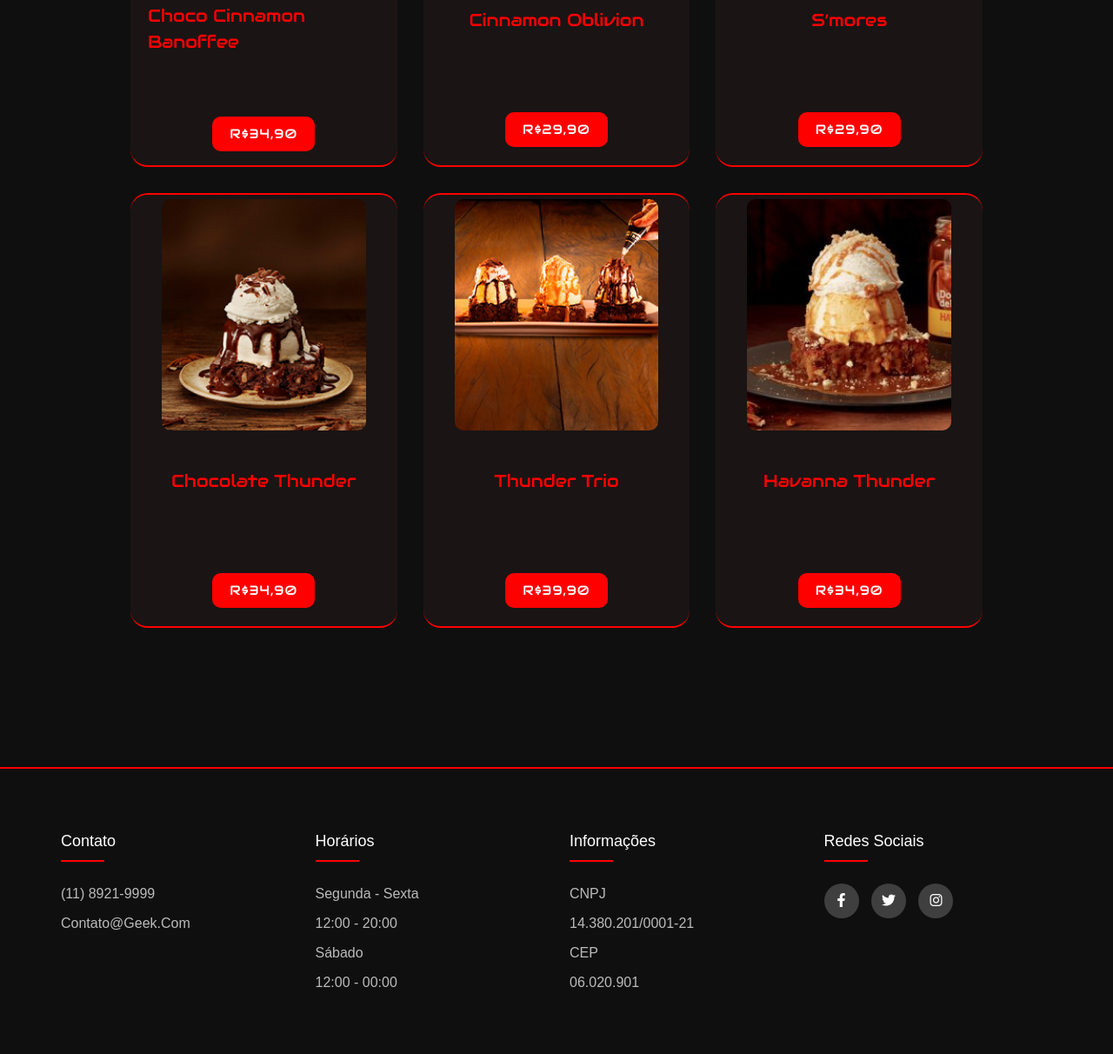
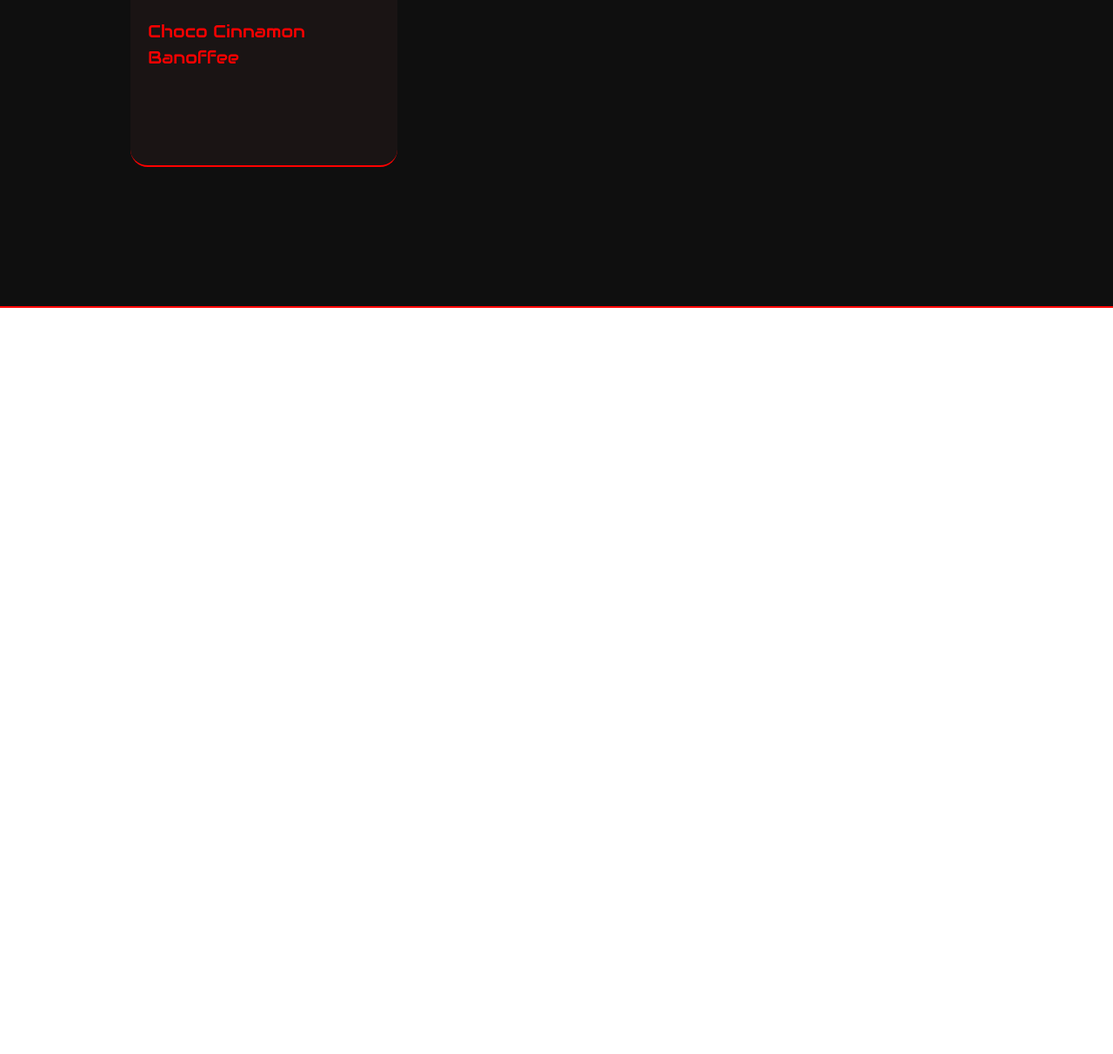
Before and after one commit to pedrobicas/Geek-Steak, a plain HTML site: page sobremesas.html in a window 1280 px wide. Shown: the part 662-1874 px from the top of the page at 87% size. After the commit the page ends 1016 px from the top, so only its background shows below. Drawn offline with Linux system fonts and the light colour scheme.

Commit message:
Update sobremesas.html

```diff
--- a/sobremesas.html
+++ b/sobremesas.html
@@ -29,7 +29,7 @@
                 <ul class="tes">
                     <li><a href="https://matheusalvarez.github.io/Geek-Steak/">Home</a></li>
                     <li><a href="index.html">Cardápio</a></li>
-                    <li><a href="#">Receitas</a></li>
+                    <li><a href="https://lusques.github.io/geekSteak-Recipe/">Receitas</a></li>
                     <li><a href="https://vinicius-souza-araujo.github.io/Geek-Steak/">Unidades</a></li>
                     <li><a href="https://rafaellrossi.github.io/contato/">Contato</a></li>
                 </ul>
@@ -51,106 +51,4 @@
                         <a class="img" href="#"><img src="img/Banoffee.png" alt="Picanha" /></a>
                         <div class="conteudo-card">
                             <a class="title" href="">Choco Cinnamon Banoffee</a>
-                            <p>Base crocante de biscoito Thunder, doce de leite, brigadeiro com canela e finalizado com rodelas de banana, chantilly e canela.</p>
-                            <a href="#" class="btn-flip" data-back="Comprar" data-front="R$34,90"></a>
-                        </div>
-                    </div>
-                    <div class="card-item">
-                        <a class="img" href="#"><img src="img/Cinnamon-Oblivion.jpg" alt="Shoulder" /></a>
-                        <div class="conteudo-card">
-                            <a class="title" href="#">Cinnamon Oblivion</a>
-                            <p>A sobremesa que nossos waiters adoram explicar. Contém nozes ou derivado de nozes.</p>
-                            <a href="#" class="btn-flip" data-back="Comprar" data-front="R$29,90"></a>
-                        </div>
-                    </div>
-                    <div class="card-item">
-                        <a class="img" href="#"><img src="img/Smores-1.png" alt="Chorizo" /></a>
-                        <div class="conteudo-card">
-                            <a class="title" href="#">S’mores</a>
-                            <p>Uma sobremesa quente, que combina cookies com gotas de chocolate, uma surpreendente pasta cremosa de Kit Kat, marshmallow gratinado, nossa calda de chocolate e pedaços de Kit Kat para finalizar.</p>
-                            <a href="#" class="btn-flip" data-back="Comprar" data-front="R$29,90"></a>
-                        </div>
-                    </div>
-                    <div class="card-item">
-                        <a class="img" href="#"><img src="img/Chocolate-Thunder-From-Down-Under.png" alt="Cordeiro" /></a>
-                        <div class="conteudo-card">
-                            <a class="title" href="#">Chocolate Thunder </a>
-                            <p>Nosso brownie exclusivo e quentinho com sorvete de baunilha e deliciosa calda de chocolate preparada diariamente no Outback. Finalizado com chantilly e raspas de chocolate. *Contém nozes ou derivado de nozes.</p>
-                            <a href="#" class="btn-flip" data-back="Comprar" data-front="R$34,90"></a>
-                        </div>
-                    </div>
-                    <div class="card-item">
-                        <a class="img" href="#"><img src="img/Thunder.jpg" alt="Costela Premium" /></a>
-                        <div class="conteudo-card">
-                            <a class="title" href="#">Thunder Trio</a>
-                            <p>Um trio de thunders em miniatura, juntando todo o bold flavour que só a Geek Steak tem: Chocolate Thunder, Havanna Thunder e Hazelnut Thunder. *Contém nozes ou derivado de nozes.</p>
-                            <a href="#" class="btn-flip" data-back="Comprar" data-front="R$39,90"></a>
-                        </div>
-                    </div>
-                    <div class="card-item">
-                        <a class="img" href="#"><img src="img/havanna_thunder_sobremesa.jpg" alt="Filet Mignon" /></a>
-                        <div class="conteudo-card">
-                            <a class="title" href="#">Havanna Thunder</a>
-                            <p>O nosso brownie, com nozes pecans, agora em uma versão de doce de leite Havanna. Servido com sorvete de baunilha, chantilly, crumble de biscoito e finalizado com a deliciosa calda de doce de leite Havanna.</p>
-                            <a href="#" class="btn-flip" data-back="Comprar" data-front="R$34,90"></a>
-                        </div>
-                    </div>
-                </div>
-                <!-- Fim Card dos Itens -->
-            </div>
-            <!-- Fim Card dos Itens -->
-        </section>
-        <!-- Fim catalogo de itens -->
-    </main>
-    <footer class="footer">
-        <div class="container">
-            <div class="row">
-                <div class="footer-col">
-                    <h4>Contato</h4>
-                    <p><a class="no-click" href="#">(11) 8921-9999</a></p>
-                    <p><a class="no-click" href="#">contato@geek.com</a></p>
-                </div>
-
-                <div class="footer-col">
-                    <h4>Horários</h4>
-
-                    <p><a class="no-click" href="#">Segunda - Sexta</a></p>
-                    <p><a class="no-click" href="#">12:00 - 20:00</a></p>
-                    <p><a class="no-click" href="#">Sábado</a></p>
-                    <p><a class="no-click" href="#">12:00 - 00:00</a></p>
-                </div>
-
-                <div class="footer-col">
-                    <h4>Informações</h4>
-                    <p><a class="no-click" href="#">CNPJ</a></p>
-                    <p><a class="no-click" href="#">14.380.201/0001-21</a></p>
-                    <p><a class="no-click" href="#">CEP</a></p>
-                    <p><a class="no-click" href="#">06.020.901</a></p>
-                </div>
-
-                <div class="footer-col">
-                    <h4>Redes sociais</h4>
-                    <div class="social-links">
-                        <a href="https://www.facebook.com/" target="-blank"><i class="fab fa-facebook-f"></i></a>
-                        <a href="https://twitter.com/" target="-blank"><i class="fab fa-twitter"></i></a>
-                        <a href="https://www.instagram.com/" target="-blank"><i class="fab fa-instagram"></i></a>
-                    </div>
-                </div>
-
-            </div>
-        </div>
-    </footer>
-<!-- https://vlibras.gov.br/doc/widget/introduction/overview.html -->
-<div vw class="enabled">
-    <div vw-access-button class="active"></div>
-    <div vw-plugin-wrapper>
-        <div class="vw-plugin-top-wrapper"></div>
-    </div>
-</div>
-<script src="https://vlibras.gov.br/app/vlibras-plugin.js"></script>
-<script>
-    new window.VLibras.Widget('https://vlibras.gov.br/app');
-</script>
-</body>
-
-</html>
+                            <p>Base crocante de biscoito Thunder, doce de leite, brigadeiro com canela e finalizado com rodelas de banana,
```
